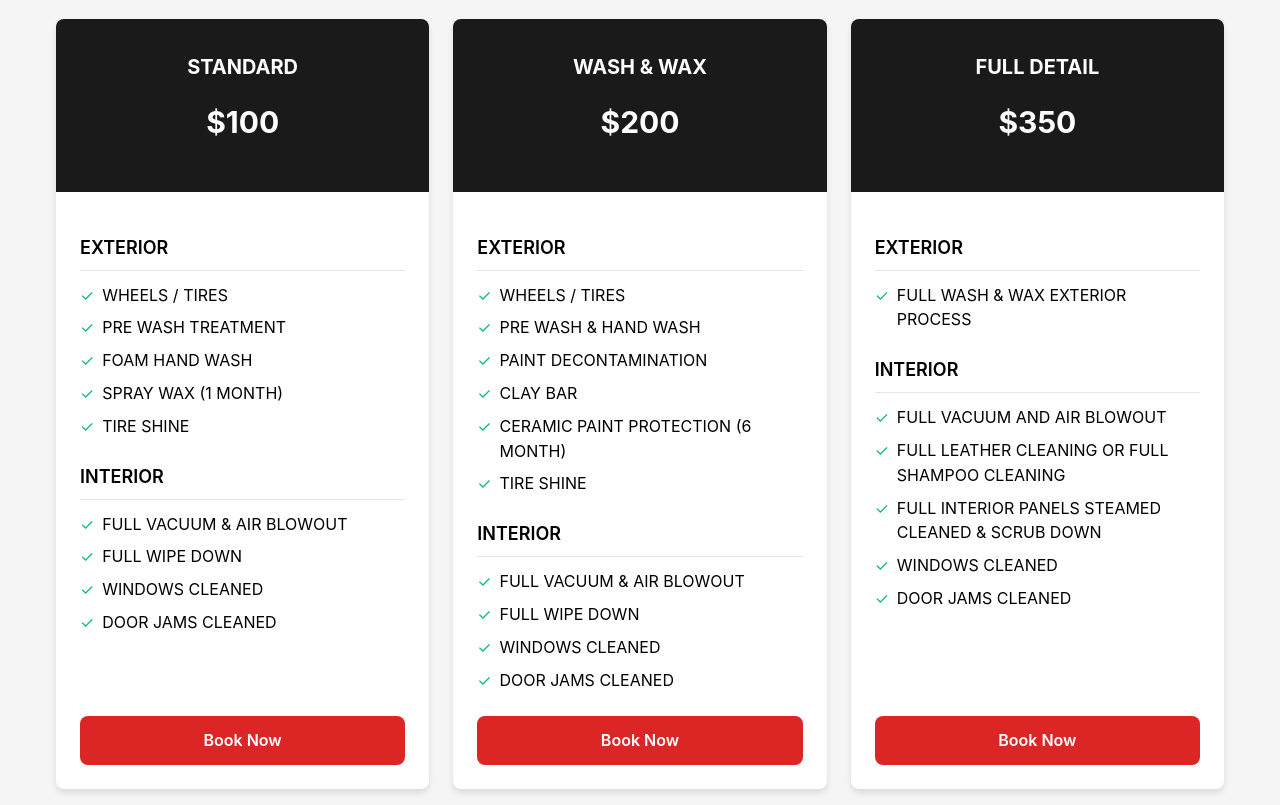
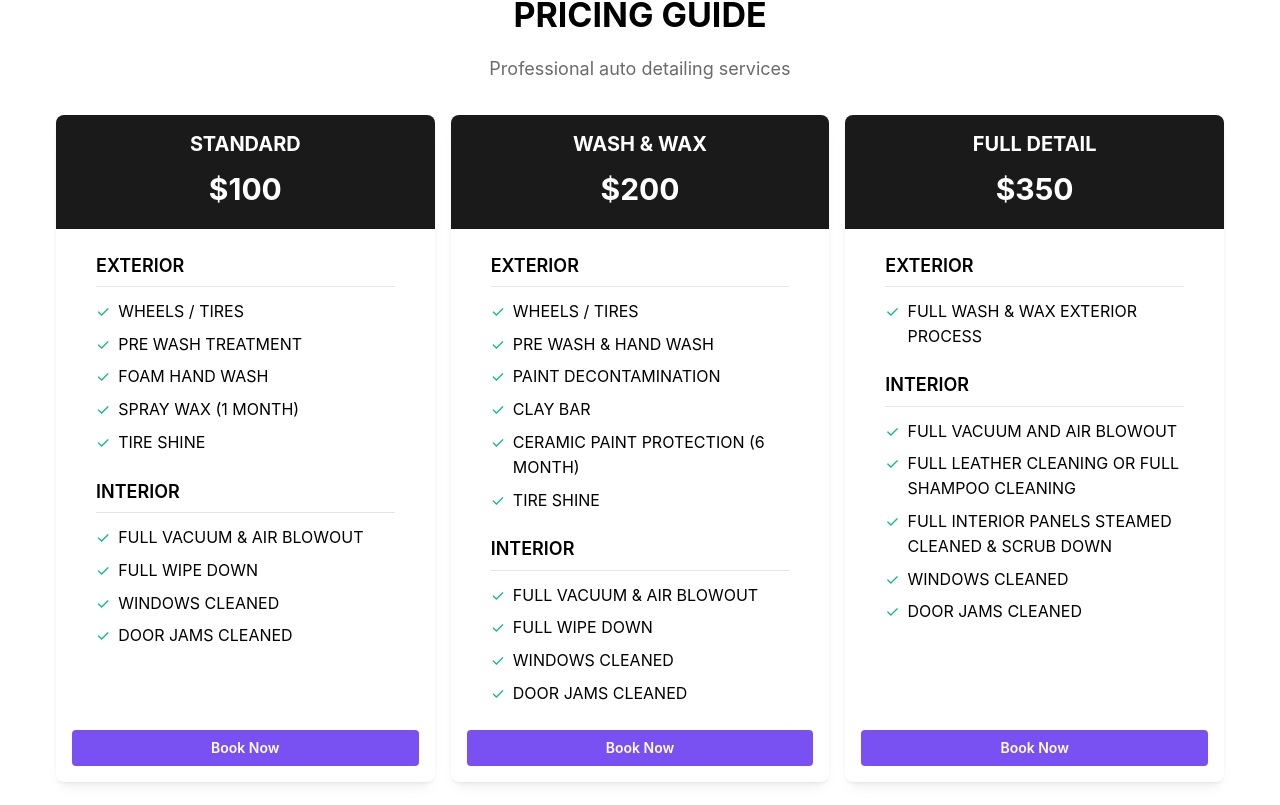
Before and after one commit to ADamian17/alde-site, a Next.js app: page / in a window 1280 px wide. Shown: the part 215-1020 px from the top of the page. Built offline with nearby package versions, Linux system fonts and the light colour scheme.

Commit message:
working on book now form

```diff
--- a/app/page.module.css
+++ b/app/page.module.css
@@ -24,7 +24,7 @@
 }
 
 .logo {
-  height: 4rem;
+  height: 10rem;
 }
 
 .title {
--- a/app/page.tsx
+++ b/app/page.tsx
@@ -1,5 +1,6 @@
-import { Title } from '@mantine/core';
+import { Card, Container, SimpleGrid, Space, Text, Title } from '@mantine/core';
 import styles from './page.module.css';
+import PricingCard from '@/components/PricingCard';
 
 export default function Pricing() {
   const packageData = {
@@ -75,7 +76,7 @@ export default function Pricing() {
   };
 
   return (
-    <div className={styles.container}>
+    <Container size="xl">
       <main className={styles.main}>
         <div className={styles.header}>
           <div className={styles.logoContainer}>
@@ -87,48 +88,13 @@ export default function Pricing() {
         </div>
 
         {/* Service Packages */}
-        <div className={styles.packagesGrid}>
+        <SimpleGrid cols={{ base: 1, md: 3 }}>
           {Object.values(packageData).map((pkg) => (
-            <div key={pkg.title} className={styles.packageCard}>
-              <div className={styles.packageHeader}>
-                <h2 className={styles.packageTitle}>{pkg.title}</h2>
-                <p className={styles.packagePrice}>{pkg.price}</p>
-              </div>
+            <PricingCard key={pkg.title} title={pkg.title} price={pkg.price} exterior={pkg.exterior} interior={pkg.interior} />
+          ))}
+        </SimpleGrid>
 
-              <div className={styles.packageContent}>
-                <div className={styles.packageSection}>
-                  <h3 className={styles.sectionTitle}>EXTERIOR</h3>
-                  <ul className={styles.serviceList}>
-                    {pkg.exterior.map((item, index) => (
-                      <li key={index} className={styles.serviceItem}>
-                        <span className={styles.checkmark}>✓</span>
-                        {item}
-                      </li>
-                    ))}
-                  </ul>
-                </div>
-
-                <div className={styles.packageSection}>
-                  <h3 className={styles.sectionTitle}>INTERIOR</h3>
-                  <ul className={styles.serviceList}>
-                    {pkg.interior.map((item, index) => (
-                      <li key={index} className={styles.serviceItem}>
-                        <span className={styles.checkmark}>✓</span>
-                        {item}
-                      </li>
-                    ))}
-                  </ul>
-                </div>
-              </div>
-
-              <div className={styles.packageFooter}>
-                <button className={styles.bookButton}>
-                  Book Now
-                </button>
-              </div>
-            </div>
-          ))}
-        </div>
+        <Space h="xl" />
 
         {/* Add-On Services */}
         <div className={styles.addOnCard}>
@@ -168,17 +134,15 @@ export default function Pricing() {
         </div>
 
         {/* Contact Information */}
-        <div className={styles.contactCard}>
-          <div className={styles.contactContent}>
-            <p className={styles.disclaimer}>PRICE MAY VARY ON THE CONDITION OF THE VEHICLE</p>
-            <p className={styles.disclaimer}>FINAL PRICE IS CONFIRMED AFTER INSPECTION</p>
+        <Card shadow='sm' radius={8} ta='center'>
+          <Text>PRICE MAY VARY ON THE CONDITION OF THE VEHICLE</Text>
+          <Text>FINAL PRICE IS CONFIRMED AFTER INSPECTION</Text>
 
-            <div className={styles.phoneContainer}>
-              CALL OR TEXT <a href="tel:5106808727" className={styles.phoneLink}>510-680-8727</a> TO REQUEST AN APPOINTMENT
-            </div>
+          <div className={styles.phoneContainer}>
+            CALL OR TEXT <a href="tel:5106808727" className={styles.phoneLink}>510-680-8727</a> TO REQUEST AN APPOINTMENT
           </div>
-        </div>
+        </Card>
       </main>
-    </div>
+    </Container>
   );
 }
--- /dev/null
+++ b/components/BookNowForm/index.tsx
@@ -0,0 +1,112 @@
+import { Button, Combobox, Group, Input, Space, Stack, Text, Textarea, TextInput, useCombobox } from '@mantine/core';
+import { useForm } from '@mantine/form';
+import React from 'react'
+
+type BookNowFormProps = {
+  selectedPackage: string;
+}
+
+const BookNowForm: React.FC<BookNowFormProps> = ({ selectedPackage }) => {
+  const packages = ['STANDARD', 'WASH & WAX', 'FULL DETAIL',];
+
+  const combobox = useCombobox({
+    onDropdownClose: () => combobox.resetSelectedOption(),
+  });
+
+  const form = useForm({
+    mode: 'uncontrolled',
+    initialValues: {
+      fullName: '',
+      phone: '',
+      message: '',
+      package: selectedPackage,
+    },
+
+    validate: {
+      fullName: (value) => (value.length > 0 ? null : 'Full name is required'),
+      message: (value) => (value.length > 0 ? null : 'Message is required'),
+      package: (value) => (value.length > 0 ? null : 'Package selection is required'),
+      phone: (value) => (value.length > 0 ? null : 'Phone number is required'),
+    },
+  });
+
+  const options = packages.map((item) => (
+    <Combobox.Option value={item} key={item} onClick={() => { form.setFieldValue('package', item); }}>
+      {item}
+    </Combobox.Option>
+  ));
+
+  return (
+    <section>
+      <Text fw="bold">PRICE MAY VARY ON THE CONDITION OF THE VEHICLE</Text>
+      <Text fw="bold">FINAL PRICE IS CONFIRMED AFTER INSPECTION</Text>
+
+      <Space h="xl" />
+
+      <form onSubmit={form.onSubmit((values) => console.log(values))}>
+        <Stack>
+          <Combobox
+            store={combobox}
+            onOptionSubmit={(val) => {
+              form.setFieldValue('package', val);
+              combobox.closeDropdown();
+            }}
+          >
+            <Combobox.Target>
+              <Input.Wrapper label="Selected Package" withAsterisk>
+                <Input
+                  component="button"
+                  key={form.key('package')}
+                  onBlur={() => combobox.closeDropdown()}
+                  onClick={() => combobox.openDropdown()}
+                  onFocus={() => combobox.openDropdown()}
+                  pointer
+                  rightSection={<Combobox.Chevron />}
+                  rightSectionPointerEvents='none'
+                  type='button'
+                >
+                  {form.getInputProps('package').defaultValue}
+                </Input>
+              </Input.Wrapper>
+            </Combobox.Target>
+
+            <Combobox.Dropdown>
+              <Combobox.Options>{options}</Combobox.Options>
+            </Combobox.Dropdown>
+          </Combobox>
+
+          <TextInput
+            withAsterisk
+            label="Full Name"
+            placeholder="Enter your full name"
+            key={form.key('fullName')}
+            {...form.getInputProps('fullName')}
+          />
+
+          <TextInput
+            withAsterisk
+            label="Phone Number"
+            placeholder="Enter your phone number"
+            key={form.key('phone')}
+            {...form.getInputProps('phone')}
+          />
+
+          <Textarea
+            withAsterisk
+            label="Message"
+            placeholder="Enter your message"
+            key={form.key('message')}
+            {...form.getInputProps('message')}
+            rows={5}
+          />
+
+          <Group justify="flex-end" mt="md">
+            <Button color='violet' type="submit">Submit</Button>
+          </Group>
+        </Stack>
+      </form>
+    </section>
+  )
+}
+
+export default BookNowForm
--- /dev/null
+++ b/components/PricingCard/PricingCard.module.scss
@@ -0,0 +1,86 @@
+.packageCard {
+  background-color: white;
+  border-radius: 0.5rem;
+  box-shadow: 0 4px 6px rgba(0, 0, 0, 0.1);
+  overflow: hidden;
+  display: flex;
+  flex-direction: column;
+}
+
+.packageHeader {
+  background-color: #1a1a1a;
+  color: white;
+  padding: 1rem;
+  text-align: center;
+}
+
+.packageTitle {
+  font-size: 1.25rem;
+  font-weight: 700;
+}
+
+.packagePrice {
+  font-size: 1.875rem;
+  font-weight: 700;
+  margin-top: 0.5rem;
+}
+
+.packageContent {
+  padding: 1.5rem;
+  flex-grow: 1;
+}
+
+.packageSection {
+  margin-bottom: 1.5rem;
+}
+
+.packageSection:last-child {
+  margin-bottom: 0;
+}
+
+.sectionTitle {
+  font-size: 1.125rem;
+  font-weight: 600;
+  border-bottom: 1px solid #e5e5e5;
+  padding-bottom: 0.5rem;
+  margin-bottom: 0.75rem;
+}
+
+.serviceList {
+  list-style: none;
+  padding: 0;
+  margin: 0;
+  display: flex;
+  flex-direction: column;
+  gap: 0.5rem;
+}
+
+.serviceItem {
+  display: flex;
+  align-items: flex-start;
+}
+
+.checkmark {
+  color: #10b981;
+  margin-right: 0.5rem;
+}
+
+.packageFooter {
+  padding: 0 1.5rem 1.5rem;
+}
+
+.bookButton {
+  width: 100%;
+  background-color: #dc2626;
+  color: white;
+  border: none;
+  border-radius: 0.5rem;
+  padding: 0.75rem;
+  font-weight: 600;
+  cursor: pointer;
+  transition: background-color 0.2s ease;
+}
+
+.bookButton:hover {
+  background-color: #b91c1c;
+}
--- /dev/null
+++ b/components/PricingCard/index.tsx
@@ -0,0 +1,66 @@
+"use client"
+import React from 'react'
+import { Button, Card, CardSection, Modal, Text, Title } from '@mantine/core'
+import styles from "./PricingCard.module.scss"
+import { useDisclosure } from '@mantine/hooks'
+import BookNowForm from '../BookNowForm'
+
+type PricingCardProps = {
+  title: string;
+  price: string;
+  exterior: string[];
+  interior: string[];
+}
+
+const PricingCard: React.FC<PricingCardProps> = ({ title, price, exterior, interior }) => {
+  const [opened, { open, close }] = useDisclosure(false);
+
+  return (
+    <>
+      <Card shadow='sm' radius={8}>
+        <CardSection className={styles.packageHeader}>
+          <Title order={2} className={styles.packageTitle}>{title}</Title>
+          <Text className={styles.packagePrice}>{price}</Text>
+        </CardSection>
+
+        <div className={styles.packageContent}>
+          <div className={styles.packageSection}>
+            <Title order={3} className={styles.sectionTitle}>EXTERIOR</Title>
+
+            <ul className={styles.serviceList}>
+              {exterior.map((item, index) => (
+                <li key={index} className={styles.serviceItem}>
+                  <span className={styles.checkmark}>✓</span>
+                  {item}
+                </li>
+              ))}
+            </ul>
+          </div>
+
+          <div className={styles.packageSection}>
+            <Title order={3} className={styles.sectionTitle}>INTERIOR</Title>
+
+            <ul className={styles.serviceList}>
+              {interior.map((item, index) => (
+                <li key={index} className={styles.serviceItem}>
+                  <span className={styles.checkmark}>✓</span>
+                  {item}
+                </li>
+              ))}
+            </ul>
+          </div>
+        </div>
+
+        <Button color='violet' onClick={open}>
+          Book Now
+        </Button>
+      </Card>
+
+      <Modal opened={opened} onClose={close} title="Book Now" centered size='lg'>
+        <BookNowForm selectedPackage={title} />
+      </Modal>
+    </>
+  )
+}
+
+export default PricingCard
```
